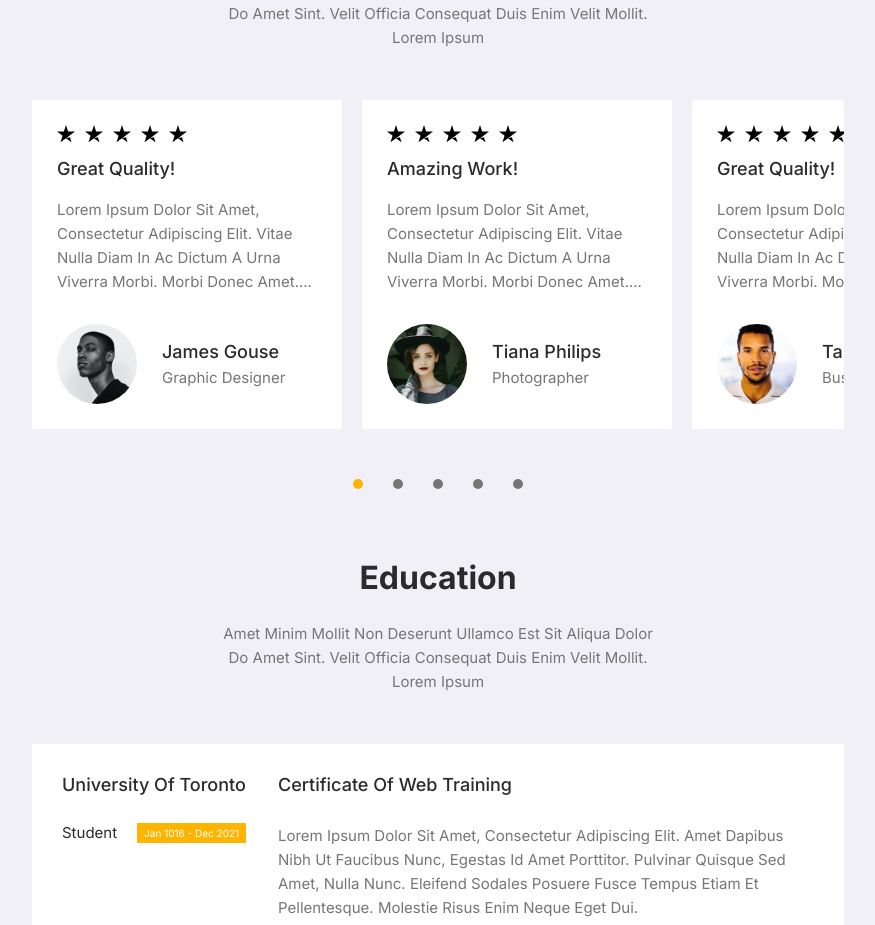
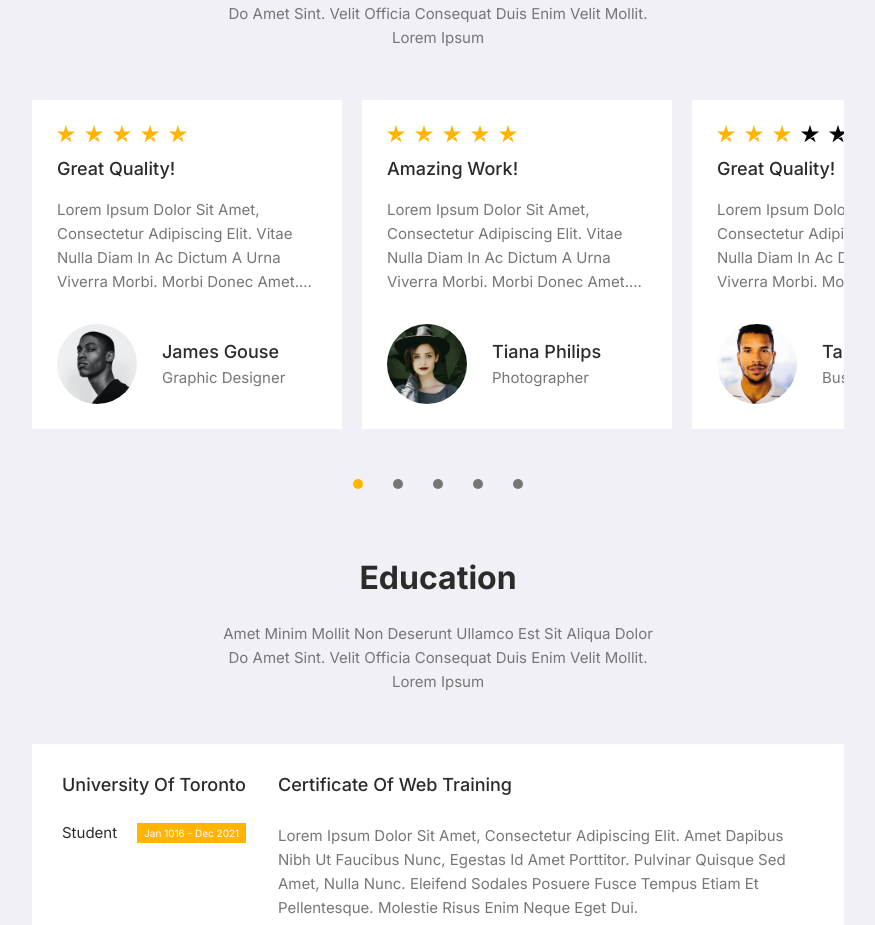
Before and after one commit to taras131/portfolio, a React app: page / in a window 1280 px wide. Shown: the part 3605-4530 px from the top of the page, without its empty margins (293-1168 px from the left). Built offline with nearby package versions, Linux system fonts and the light colour scheme.

Commit message:
return_icon_props_isactive

```diff
--- a/src/components/Icon.tsx
+++ b/src/components/Icon.tsx
@@ -1,22 +1,35 @@
 import React, {FC} from 'react';
 import sprite from "../assets/icons/icons-sprite.svg";
+import styled, {css} from "styled-components";
 import {spriteIds} from "../utils/consts";
 
 type TProps = {
     iconId: spriteIds,
     width?: number,
     height?: number,
+    isActive?: boolean,
 }
 
 export const Icon: FC<TProps> = ({
                                      iconId,
                                      width = 74,
                                      height = 74,
+                                     isActive = false,
                                  }) => {
     return (
-        <svg width={`${width}px`} height={`${height}px`} viewBox={`0 0 ${width} ${height}`}
+        <SVG width={`${width}px`} height={`${height}px`} viewBox={`0 0 ${width} ${height}`} isActive={isActive}
              xmlns="http://www.w3.org/2000/svg">
             <use xlinkHref={`${sprite}#${iconId}`}/>
-        </svg>
+        </SVG>
     );
 };
+
+type TStyledProps = {
+    isActive: boolean,
+}
+
+const SVG = styled.svg<TStyledProps>`
+  ${props => props.isActive && css<TStyledProps>`
+    fill: ${props => props.theme.colors.accent};
+  `}
+`
```
